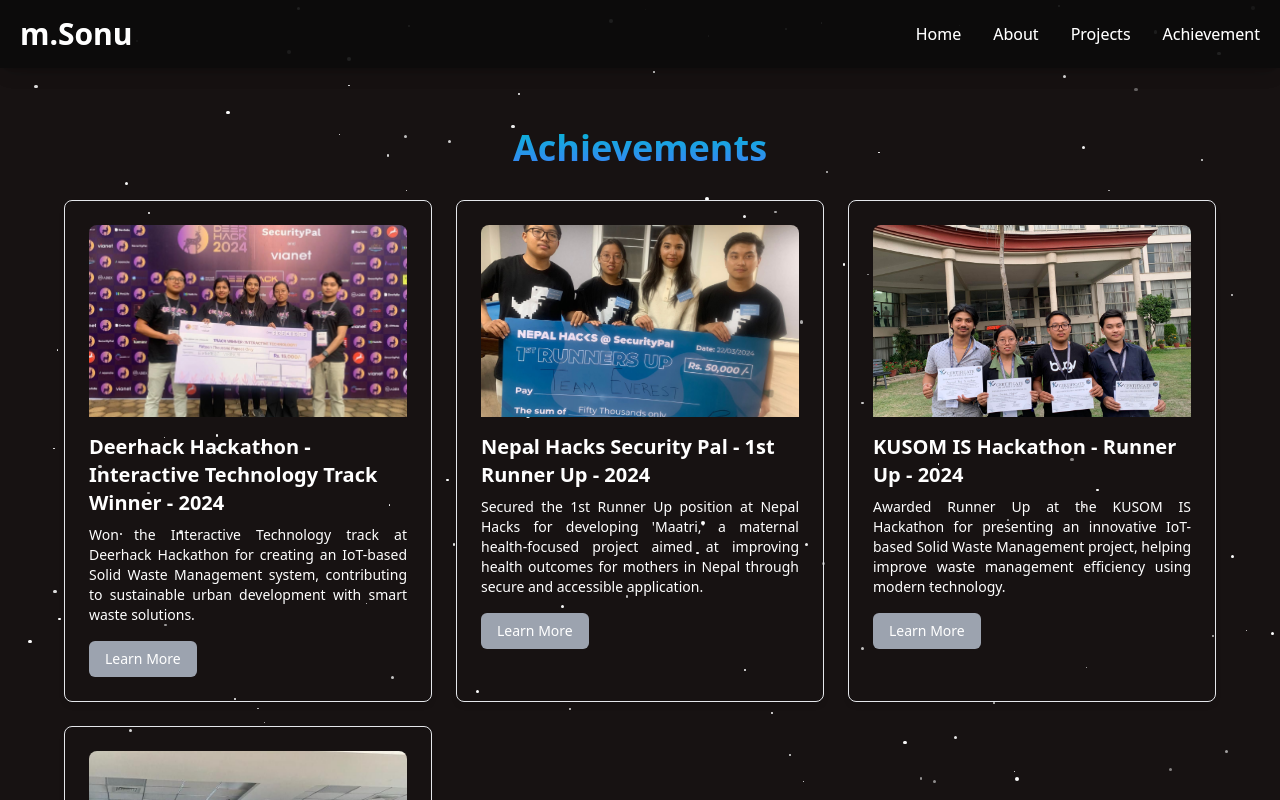
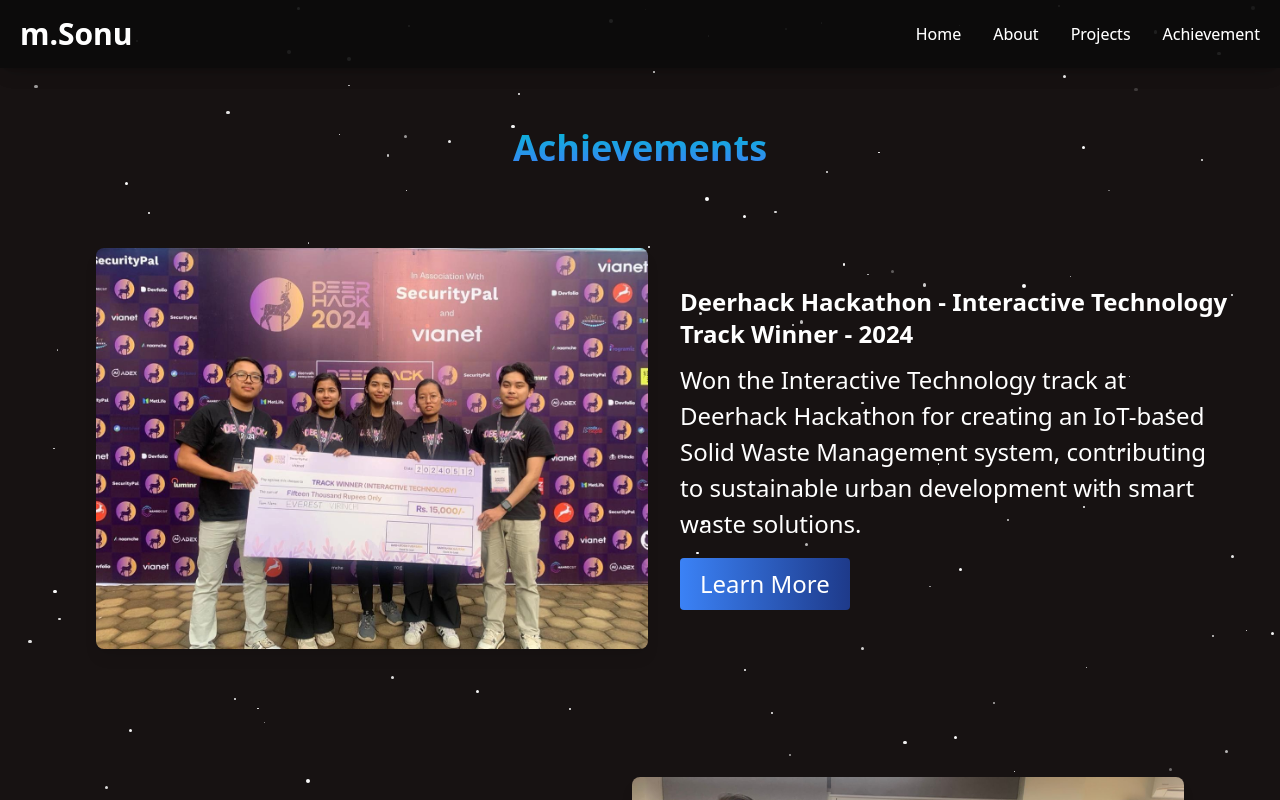
Before and after one commit to SonuThapaMagar/sonuthapamagar, a React (Vite) app in the folder portfolio/: page /achievement in a window 1280 px wide. Shown: the top 800 px of the page. Built offline with nearby package versions, Linux system fonts and the light colour scheme.

Commit message:
Content layout chnaged

```diff
--- a/portfolio/src/components/Achievement.jsx
+++ b/portfolio/src/components/Achievement.jsx
@@ -1,8 +1,9 @@
-import React from 'react'
-import deerImg from "../assets/deer.jpg"
-import hackImg from "../assets/hacks.jpg"
-import kusomImg from "../assets/kusom.jpg"
-import techImg from "../assets/tech.jpg"
+import React from 'react';
+import deerImg from "../assets/deer.jpg";
+import hackImg from "../assets/hacks.jpg";
+import kusomImg from "../assets/kusom.jpg";
+import techImg from "../assets/tech.jpg";
+
 const achievements = [
     {
         id: 1,
@@ -23,7 +24,7 @@
     {
         id: 3,
         title: "KUSOM IS Hackathon - Runner Up",
-        description:"Awarded Runner Up at the KUSOM IS Hackathon for presenting an innovative IoT-based Solid Waste Management project, helping improve waste management efficiency using modern technology.",
+        description: "Awarded Runner Up at the KUSOM IS Hackathon for presenting an innovative IoT-based Solid Waste Management project, helping improve waste management efficiency using modern technology.",
         year: "2024",
         image: kusomImg,
         link: "https://www.linkedin.com/in/sonu-thapa-magar-b281b8275/recent-activity/all/",
@@ -31,39 +32,49 @@
     {
         id: 4,
         title: "Girls in Tech - 5-Day IoT Workshop",
-        description:"Attended a 5-day IoT workshop by Girls in Robotics and AI, hosted by Miss Tech and the Robotics Association of Nepal. Gained hands-on experience in robotics, AI, electronics, drone simulation, and 3D printing.",
+        description: "Attended a 5-day IoT workshop by Girls in Robotics and AI, hosted by Miss Tech and the Robotics Association of Nepal. Gained hands-on experience in robotics, AI, electronics, drone simulation, and 3D printing.",
         year: "2024",
         image: techImg,
         link: "https://www.linkedin.com/in/sonu-thapa-magar-b281b8275/recent-activity/all/",
     },
+];
 
-]
 const Achievement = () => {
     return (
-        <section className='mt-12 mx-auto max-w-6xl px-0'>
-            <h2 className='text-4xl font-bold text-center mb-8 gradient-text'>Achievements</h2>
+        <section className='mt-12 mx-auto max-w-7xl px-6 md:px-12'>
+            <h2 className='text-4xl font-bold text-center mb-12 gradient-text'>Achievements</h2>
 
-            <div className="grid gap-6 sm:grid-cols-1 md:grid-cols-2 lg:grid-cols-3">
-                {achievements.map((achievement) => (
-                    <div key={achievement.id} className="p-6 border rounded-lg shadow-md hover:shadow-lg transition-transform transform hover:scale-105">
+            <div className="flex flex-col gap-16 mb-8">
+                {achievements.map((achievement, index) => (
+                    <div
+                        key={achievement.id}
+                        className={`flex flex-col md:flex-row items-center gap-8 py-8 ${index % 2 === 0 ? "md:flex-row" : "md:flex-row-reverse"
+                            }`}
+                    >
                         {/* Image Section */}
+                        <div className={`w-full md:w-1/2 ${index % 2 === 0 ? "md:ml-12" : "md:mr-12"}`}>
                             <img
                                 src={achievement.image}
                                 alt={achievement.title}
-                            className="w-full h-48 object-cover rounded-t-lg mb-4"
+                                className="w-full h-auto rounded-lg shadow-lg"
                             />
-                        <h3 className="text-xl font-semibold">{achievement.title} - {achievement.year}</h3>
-                        <p className="mt-2 text-sm text-justify">{achievement.description}</p>
+                        </div>
+
+                        {/* Content Section */}
+                        <div className="w-full md:w-1/2 flex flex-col justify-center">
+                            <h3 className="text-2xl font-semibold">{achievement.title} - {achievement.year}</h3>
+                            <p className="mt-3">{achievement.description}</p>
                             <a href={achievement.link} target='_blank' rel="noopener noreferrer">
-                            <button className="text-sm mt-4 px-4 py-2 text-white bg-gray-400 rounded-md hover:bg-blue-700 transition">
+                                <button className="mt-4 px-5 py-2 text-white rounded bg-gradient-to-r from-blue-500 to-blue-900 hover:from-blue-700 hover:to-purple-700 transition">
                                     Learn More
                                 </button>
                             </a>
                         </div>
+                    </div>
                 ))}
             </div>
         </section>
-    )
-}
+    );
+};
 
-export default Achievement
+export default Achievement;
--- a/portfolio/src/index.css
+++ b/portfolio/src/index.css
@@ -17,6 +17,7 @@
     -webkit-background-clip: text;
     @apply bg-gradient-to-t from-blue-500 to-cyan-500 text-transparent;
 }
+
 /* Container for the image and ellipses */
 .relative {
   position: relative;
@@ -31,42 +32,6 @@
   padding-right: 16px;
 }
 }
-@keyframes glitch {
-    0% {
-      transform: skew(0.3deg);
-      text-shadow: 2px 2px 0 red, -2px -2px 0 blue;
-    }
-    20% {
-      transform: skew(0.1deg);
-      text-shadow: -2px -2px 0 red, 2px 2px 0 blue;
-    }
-    40% {
-      transform: skew(0.2deg);
-      text-shadow: 2px 2px 0 red, -2px -2px 0 blue;
-    }
-    60% {
-      transform: skew(0.3deg);
-      text-shadow: -2px -2px 0 red, 2px 2px 0 blue;
-    }
-    80% {
-      transform: skew(0.1deg);
-      text-shadow: 2px 2px 0 red, -2px -2px 0 blue;
-    }
-    100% {
-      transform: skew(0.3deg);
-      text-shadow: -2px -2px 0 red, 2px 2px 0 blue;
-    }
-  }
-
-  .glitch {
-    position: relative;
-    display: inline-block;
-    animation: glitch 5.5s infinite linear alternate-reverse;
-  }
-
-  .animate-glitch {
-    animation: glitch 5.5s infinite linear alternate-reverse;
-  }
   /* Custom blur and background transparency */
 nav {
   background: rgba(12, 12, 12, 0.7);
```
Lines whose indentation alone changed are shown as unchanged.
